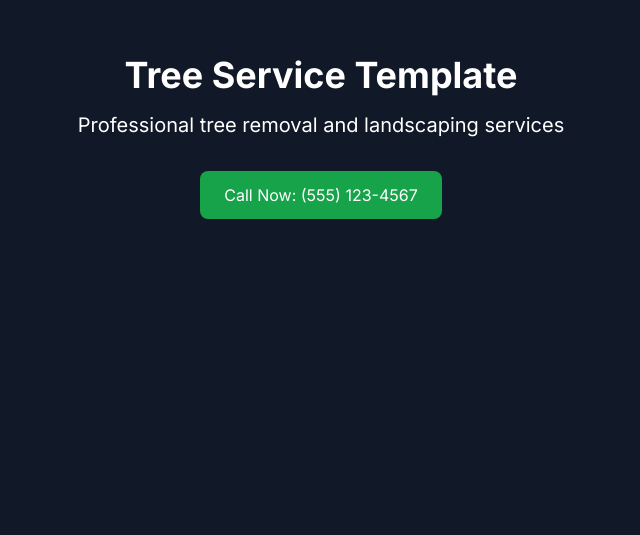
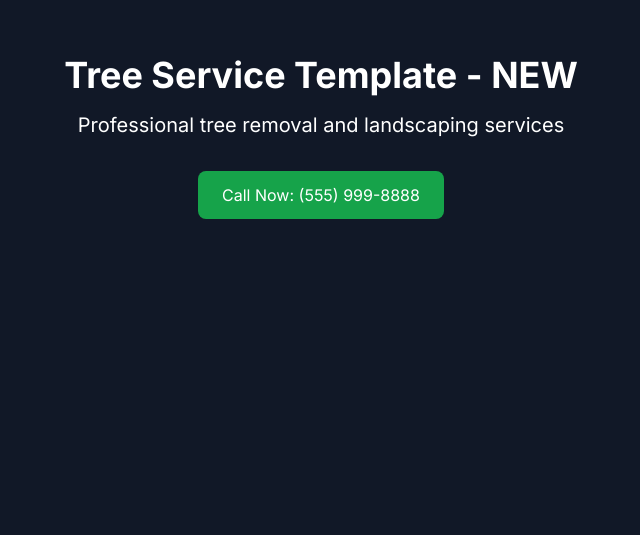
Before and after one commit to hamuuh9/Tree-Service-template, a Next.js app: page / in a window 1280 px wide. Shown: the part 263-798 px from the top of the page, without its empty margins (319-959 px from the left). Built offline with nearby package versions, Linux system fonts and the light colour scheme.

Commit message:
Replace HeroSection file to force new chunk

```diff
--- a/components/sections/HeroSection.tsx
+++ b/components/sections/HeroSection.tsx
@@ -1,14 +1,14 @@
 "use client";
 
 export default function HeroSection() {
-  console.log("HeroSection rendered");
+  console.log("HeroSection rendered - NEW VERSION");
   return (
     <section className="min-h-screen bg-gray-900 flex items-center justify-center">
       <div className="text-center text-white p-8">
-        <h1 className="text-4xl font-bold mb-4">Tree Service Template</h1>
+        <h1 className="text-4xl font-bold mb-4">Tree Service Template - NEW</h1>
         <p className="text-xl mb-8">Professional tree removal and landscaping services</p>
         <button className="bg-green-600 text-white px-6 py-3 rounded-lg">
-          Call Now: (555) 123-4567
+          Call Now: (555) 999-8888
         </button>
       </div>
     </section>
```
